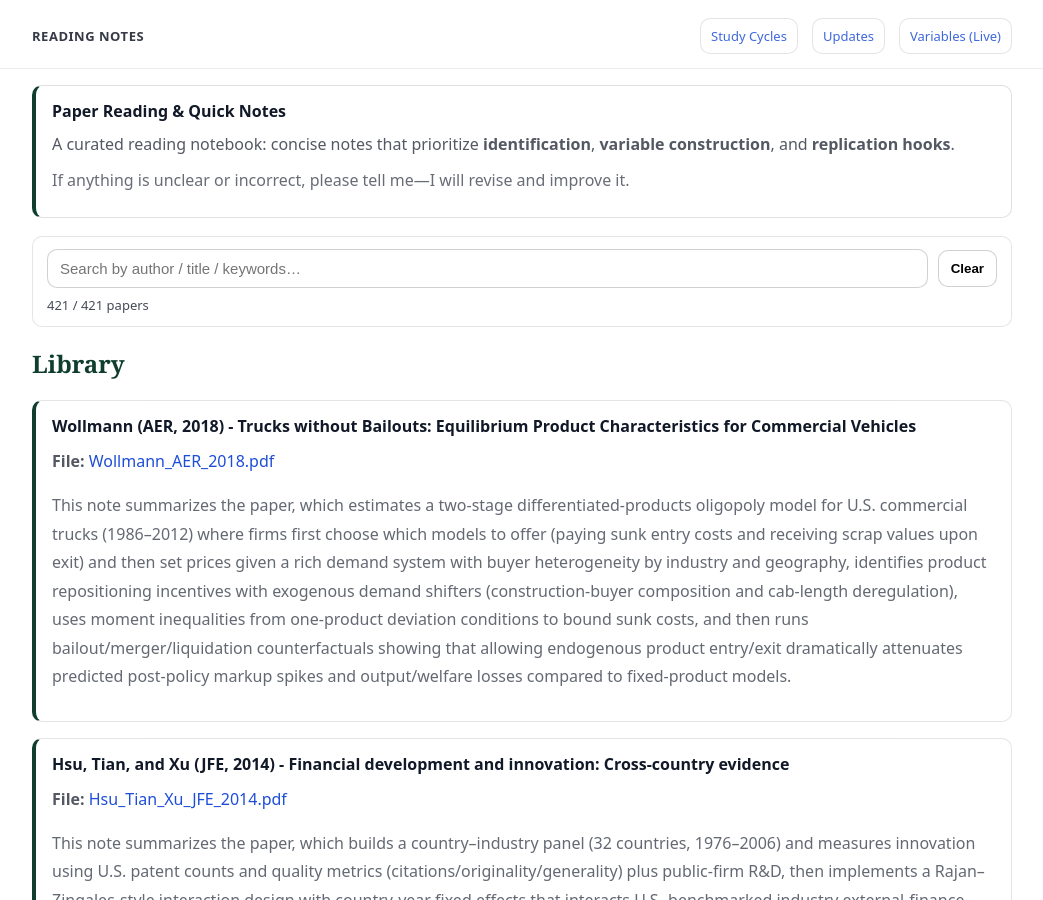
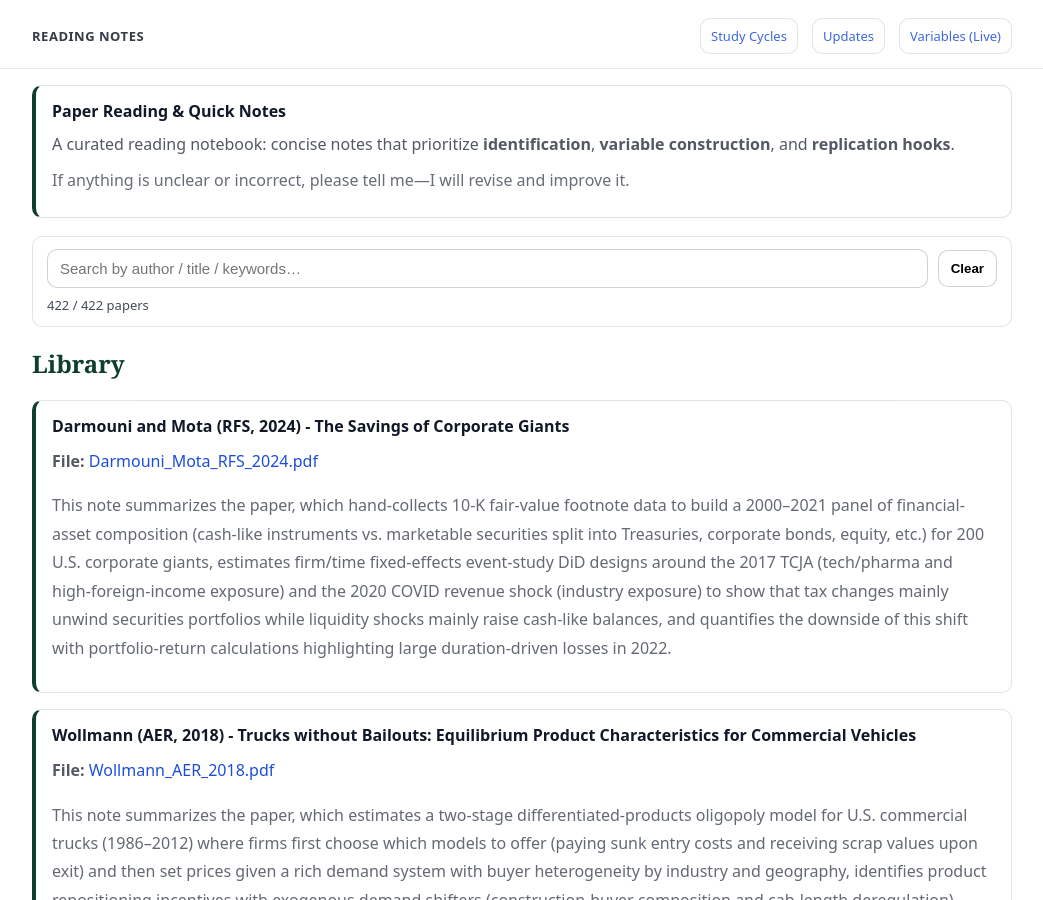
Before and after one commit to yaxinzn/study-archive, a Jekyll site: the page built from reading/index.md, in a window 1280 px wide and 900 px high. Shown: the whole window, without its empty margins (118-1161 px from the left). Built offline with Jekyll 4.4.1, drawn with Linux system fonts in a browser that asks for light colours.

Commit message:
Reading: add/update Darmouni_Mota_RFS_2024.pdf

```diff
--- a/_data/reading.yml
+++ b/_data/reading.yml
@@ -1,3 +1,7 @@
+- title: "Darmouni and Mota (RFS, 2024) - The Savings of Corporate Giants"
+  file: "Darmouni_Mota_RFS_2024.pdf"
+  desc: "This note summarizes the paper, which hand-collects 10-K fair-value footnote data to build a 2000–2021 panel of financial-asset composition (cash-like instruments vs. marketable securities split into Treasuries, corporate bonds, equity, etc.) for 200 U.S. corporate giants, estimates firm/time fixed-effects event-study DiD designs around the 2017 TCJA (tech/pharma and high-foreign-income exposure) and the 2020 COVID revenue shock (industry exposure) to show that tax changes mainly unwind securities portfolios while liquidity shocks mainly raise cash-like balances, and quantifies the downside of this shift with portfolio-return calculations highlighting large duration-driven losses in 2022."
+
 - title: "Wollmann (AER, 2018) - Trucks without Bailouts: Equilibrium Product Characteristics for Commercial Vehicles"
   file: "Wollmann_AER_2018.pdf"
   desc: "This note summarizes the paper, which estimates a two-stage differentiated-products oligopoly model for U.S. commercial trucks (1986–2012) where firms first choose which models to offer (paying sunk entry costs and receiving scrap values upon exit) and then set prices given a rich demand system with buyer heterogeneity by industry and geography, identifies product repositioning incentives with exogenous demand shifters (construction-buyer composition and cab-length deregulation), uses moment inequalities from one-product deviation conditions to bound sunk costs, and then runs bailout/merger/liquidation counterfactuals showing that allowing endogenous product entry/exit dramatically attenuates predicted post-policy markup spikes and output/welfare losses compared to fixed-product models."
```
Also changed, not shown: 1 other file.
